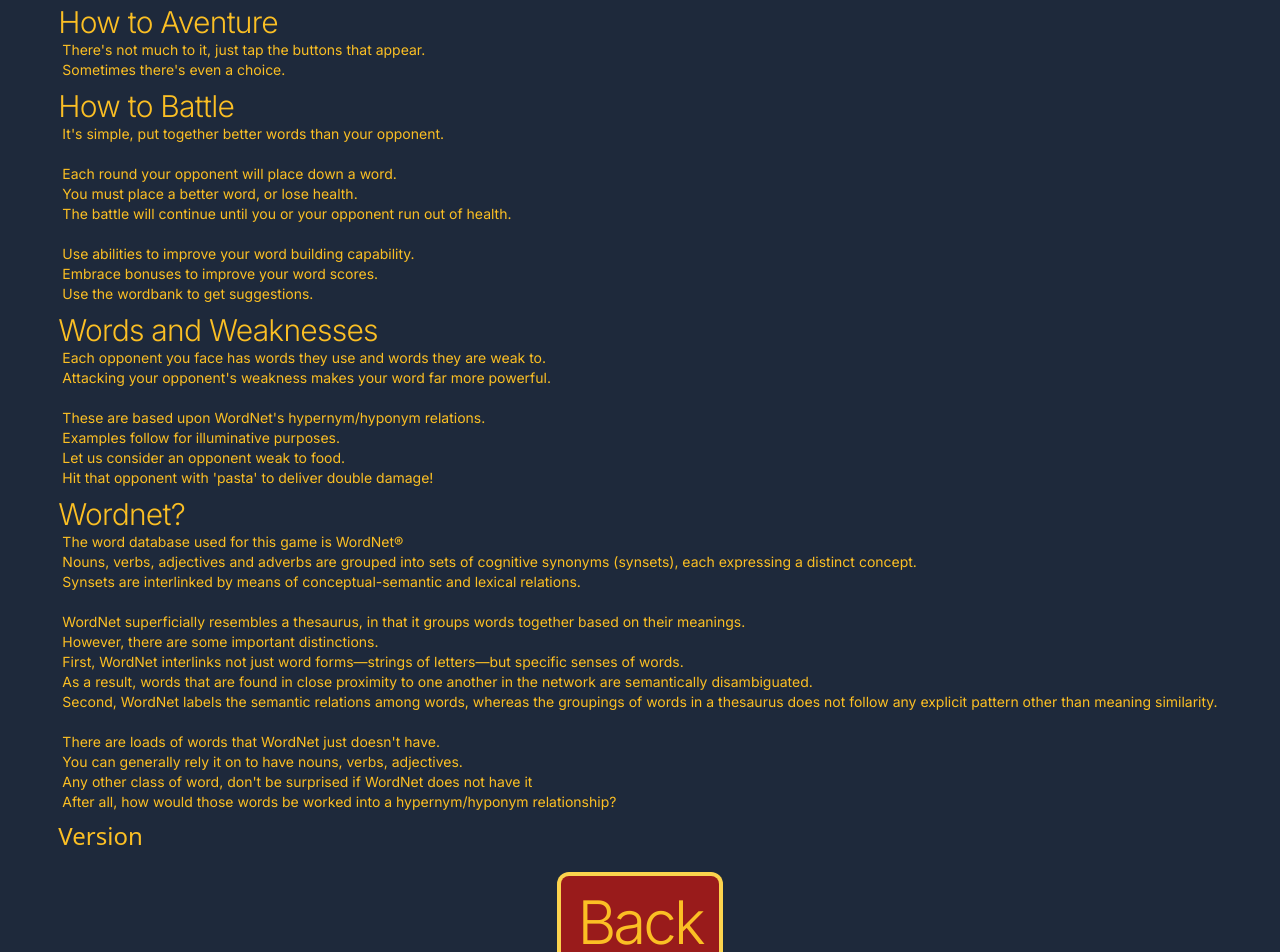
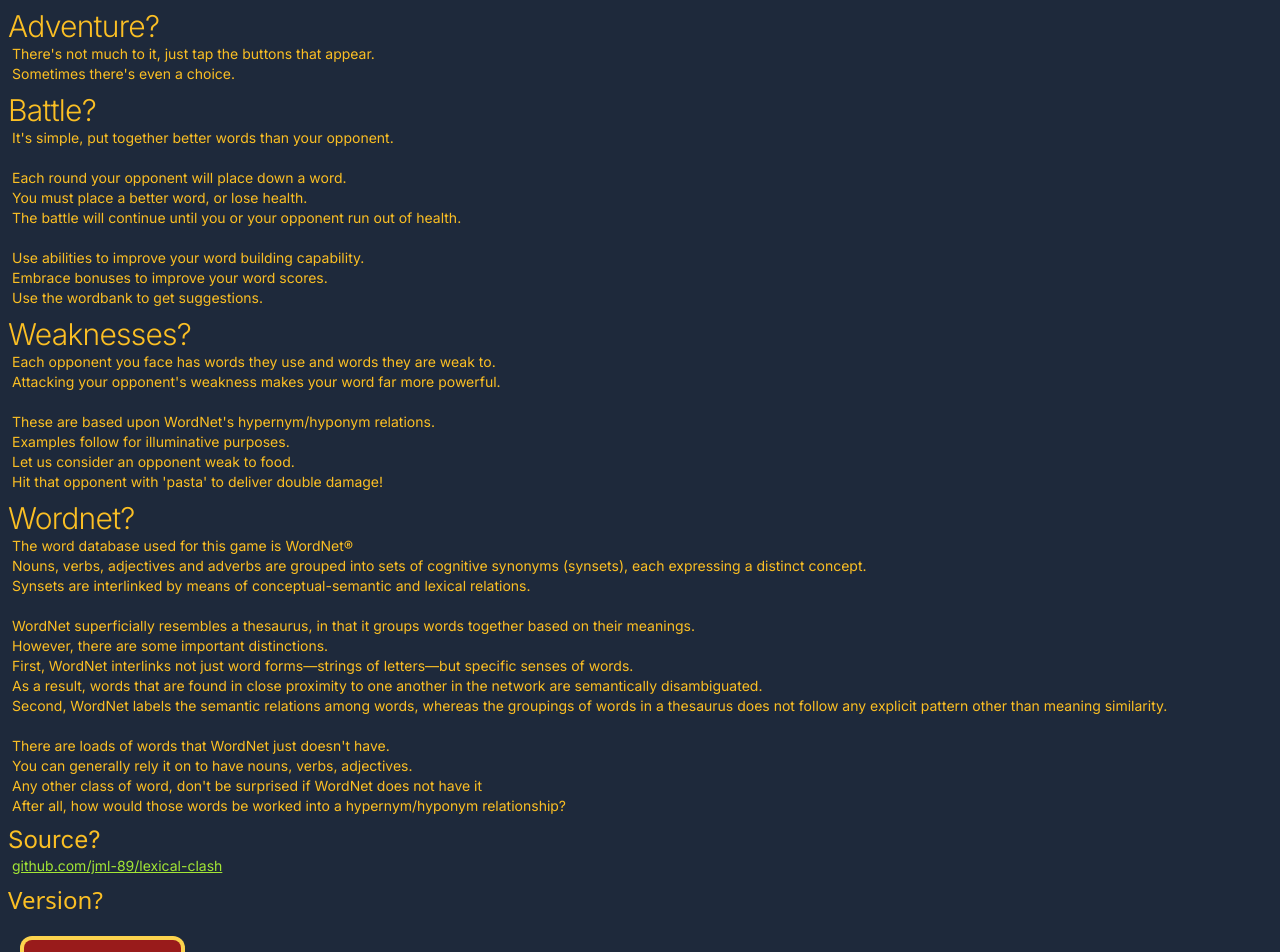
Before and after one commit to jml-89/lexical-clash, a Next.js app: page /about in a window 1280 px wide. Shown: the top 952 px of the page. Built offline with nearby package versions, Linux system fonts and the light colour scheme.

Commit message:
About page tweaked

```diff
--- a/src/app/about/page.tsx
+++ b/src/app/about/page.tsx
@@ -7,7 +7,7 @@
 
 const basics: Ramble[] = [
   {
-    title: "How to Aventure",
+    title: "Adventure?",
     body: `
     There's not much to it, just tap the buttons that appear.
     Sometimes there's even a choice.
@@ -15,7 +15,7 @@
   },
 
   {
-    title: "How to Battle",
+    title: "Battle?",
     body: `
     It's simple, put together better words than your opponent.
 
@@ -30,7 +30,7 @@
   },
 
   {
-    title: "Words and Weaknesses",
+    title: "Weaknesses?",
     body: `
 		Each opponent you face has words they use and words they are weak to.
 		Attacking your opponent's weakness makes your word far more powerful.
@@ -65,7 +65,7 @@
 
 // It may have been a better idea to just use remark & remark-html etc.
 // I avoided that because it requires the use of setinnerhtmldangerously, not my cup of tea
-function processBody(s: string): React.ReactNode[] {
+function processBody(s: string): React.ReactNode {
   const lines = s.split(/\r?\n/);
 
   let lo = 0;
@@ -78,7 +78,11 @@
     hi--;
   }
 
-  return lines.slice(lo, hi + 1).flatMap((line, i) => [line, <br key={i} />]);
+  return (
+    <p className="text-wrap">
+      {lines.slice(lo, hi + 1).flatMap((line, i) => [line, <br key={i} />])}
+    </p>
+  );
 }
 
 export default async function Intro() {
@@ -89,17 +93,26 @@
   }
 
   return (
-    <main className="text-amber-400 text-sm flex flex-col justify-between items-center gap-2 p-1">
+    <main className="text-amber-400 text-sm flex flex-col justify-between items-start gap-2 p-2">
       <div className="flex flex-col items-baseline gap-2">
         {basics.map((x) => (
           <div key={x.title} className="flex flex-col items-baseline">
             <h1 className="text-3xl font-light tracking-tight">{x.title}</h1>
-            <p className="px-1">{processBody(x.body)}</p>
+            <div className="px-1">{processBody(x.body)}</div>
           </div>
         ))}
 
+        <div className="flex flex-col items-baseline">
+          <div className="text-2xl">Source?</div>
+          <a
+            className="px-1 text-lime-400 underline"
+            href="https://github.com/jml-89/lexical-clash"
+          >
+            github.com/jml-89/lexical-clash
+          </a>
+        </div>
         <div className="flex flex-col items-baseline font-mono">
-          <h1 className="font-sans text-2xl">Version</h1>
+          <h1 className="font-sans text-2xl">Version?</h1>
           <div className="px-1">{process.env.NEXT_PUBLIC_GIT_REF}</div>
           <div className="px-1">{process.env.NEXT_PUBLIC_GIT_HASH}</div>
         </div>
```
